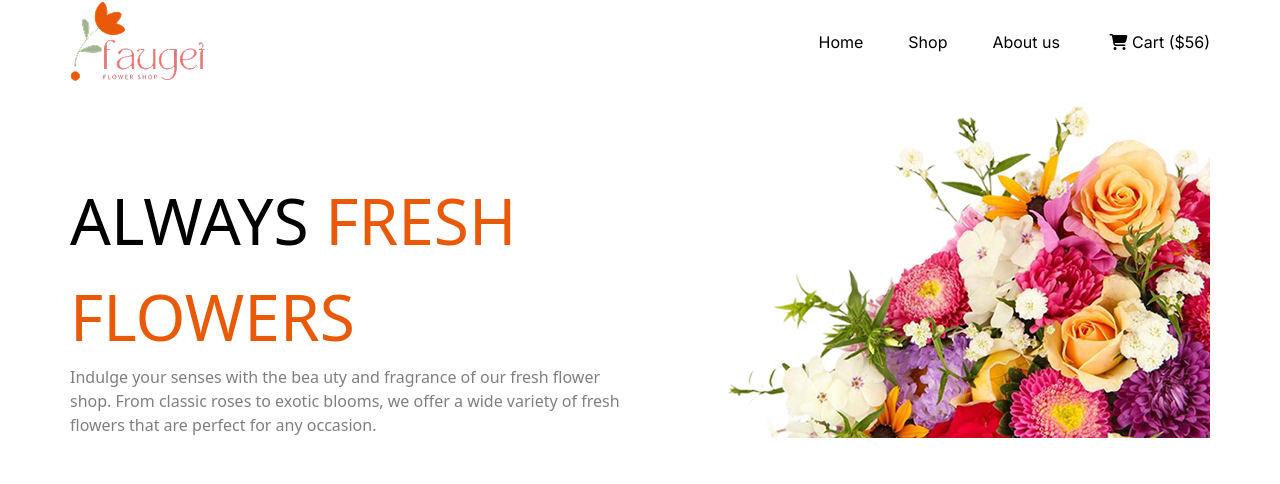
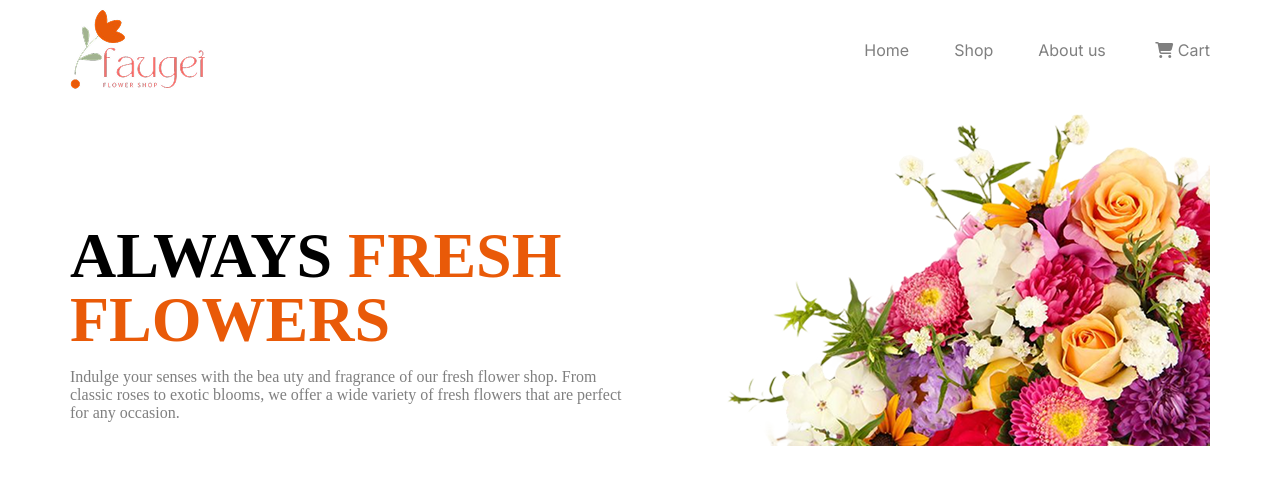
Before and after one commit to raihan-naime/Assignment-02, a plain HTML site: page index.html in a window 1280 px wide. Drawn offline with nearby package versions, Linux system fonts and the light colour scheme.

Commit message:
added banner section with mobile responsive layout

```diff
--- a/index.html
+++ b/index.html
@@ -17,7 +17,7 @@
      <script src="https://kit.fontawesome.com/660f7ab8c8.js" crossorigin="anonymous"></script>
 
     <!-- tailwind cdn -->
-     <script src="https://cdn.jsdelivr.net/npm/@tailwindcss/browser@4"></script>
+     <!-- <script src="https://cdn.jsdelivr.net/npm/@tailwindcss/browser@4"></script> -->
 
      <!-- css links -->
       <link rel="stylesheet" href="styles/style.css">
@@ -29,10 +29,10 @@
         <nav>
             <img src="./assets/logo.png" alt="Company Logo">
             <ul class="inter">
-                <li><a href="">Home</a></li>
-                <li><a href="">Shop</a></li>
-                <li><a href="">About us </a></li>
-                <li><a href=""> <i class="fa-solid fa-cart-shopping"></i> Cart ($56)</a></li>
+                <li><a class="hidden" href="">Home</a></li>
+                <li><a class="hidden" href="">Shop</a></li>
+                <li><a class="hidden" href="">About us </a></li>
+                <li><a href=""> <i class="fa-solid fa-cart-shopping"></i> Cart </a></li>
             </ul>
         </nav>
 
--- a/styles/style.css
+++ b/styles/style.css
@@ -1,14 +1,12 @@
-
-
-*{
+* {
   box-sizing: border-box;
 }
-header, main{
+header,
+main {
   max-width: 1140px;
   /* border: 2px solid green; */
   margin: 0 auto;
 }
-
 
 /* google fonts */
 .noto-serif {
@@ -18,65 +16,70 @@ header, main{
   font-family: "Inter", sans-serif;
 }
 
-
 /* common shared styles */
-.color-primary{
-    color: #E95A08 ;
+.color-primary {
+  color: #e95a08;
 }
-.description{
+.description {
   color: hsla(0, 0%, 0%, 0.5);
 }
 
-
-
 /* header styles */
-nav{
+nav {
   display: flex;
   justify-content: space-between;
   align-items: center;
 }
-nav ul{
+nav ul {
   display: flex;
   gap: 45px;
 }
-.banner-container{
+nav ul li {
+  list-style: none;
+}
+li a {
+  text-decoration: none;
+  color: hsla(0, 0%, 0%, 0.5);
+}
+.banner-container {
   display: flex;
 }
-.banner-left{
-    flex: 1;
-
-}
-.banner-right{
+.banner-left {
   flex: 1;
 }
-.banner-title{
+.banner-right {
+  flex: 1;
+}
+.banner-title {
   padding-top: 90px;
   color: #000000;
   font-size: 4rem;
+  line-height: 4rem;
+  margin-bottom: 0px;
 }
-
-
-
-
-
 
 /* responsive for mobile devices */
 @media screen and (max-width: 576px) {
-    nav ul{
+  /* nav ul{
+        display: none;
+    } */
+
+  .hidden {
     display: none;
   }
-    .banner-container{
+  .banner-container {
     flex-direction: column-reverse;
+    justify-content: space-around;
   }
-.banner-title{
+  .banner-title {
     padding-top: 20px;
     font-size: 1.5rem;
   }
-.banner-right{
+  .banner-right {
     width: 100%;
     /* border: 2px solid rebeccapurple; */
   }
-.banner-right img{
+  .banner-right img {
     width: 100%;
   }
 }
```
Lines whose indentation alone changed are shown as unchanged.
